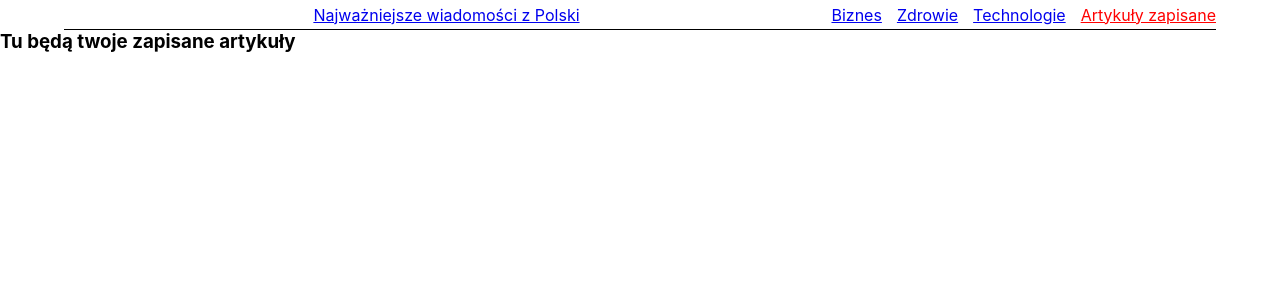
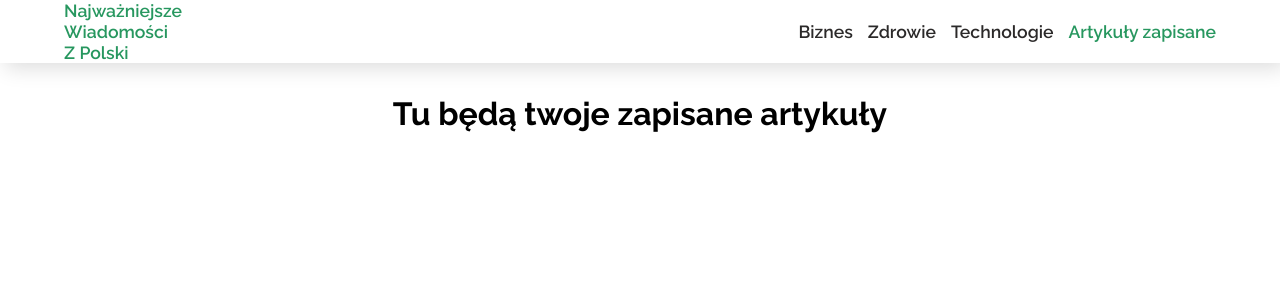
Before and after one commit to oladabro/hot-news, a React (Create React App) app: page /#/articles-for-later in a window 1280 px wide. Shown: the top 300 px of the page. Built offline with nearby package versions, Linux system fonts and the light colour scheme; no server answers.

Commit message:
add styling to all sections

```diff
--- a/public/index.html
+++ b/public/index.html
@@ -37,7 +37,12 @@
       integrity="sha512-iBBXm8fW90+nuLcSKlbmrPcLa0OT92xO1BIsZ+ywDWZCvqsWgccV3gFoRBv0z+8dLJgyAHIhR35VZc2oM/gI1w=="
       crossorigin="anonymous"
     /> -->
-    <!-- <link rel="stylesheet" href="../src/index.css" -->
+
+    <link rel="preconnect" href="https://fonts.gstatic.com" />
+    <link
+      href="https://fonts.googleapis.com/css2?family=Raleway:wght@100;200;300;400;500;600;700;800&display=swap"
+      rel="stylesheet"
+    />
     <title>React App</title>
   </head>
   <body>
--- a/src/components/Article.js
+++ b/src/components/Article.js
@@ -4,19 +4,23 @@ function Article({ article }) {
   const style = {
     width: '100%',
   };
-
+  console.log(article.urlToImage);
   return (
     <article className='article'>
       <div className='article-img'>
-        <img style={style} src={`${article.urlToImage}`} alt='photo' />
+        {article.urlToImage == null ? (
+          <img style={style} src={require('../images/news.jpg').default} />
+        ) : (
+          <img style={style} src={`${article.urlToImage}`} alt='photo' />
+        )}
         <p>{article.source.name}</p>
       </div>
       <div className='article-description'>
         <h3>{article.title}</h3>
-        <small>{article.publishedAt.slice(0, 10)}</small>
+        <p>{article.publishedAt.slice(0, 10)}</p>
         <p>{article.description}</p>
 
-        <a href={article.url} target='_blank'>
+        <a href={article.url} target='_blank' className='read-more'>
           Read More
         </a>
       </div>
--- a/src/components/ArticlesForLater.js
+++ b/src/components/ArticlesForLater.js
@@ -1,10 +1,15 @@
 import React from 'react';
+import { useEffect } from 'react';
 
 export default function ArticlesForLater() {
   console.log('akuku');
+
+  useEffect(() => {
+    window.scrollTo(0, 0);
+  }, []);
   return (
-    <div>
-      <h3>Tu będą twoje zapisane artykuły</h3>
+    <div className='for-later'>
+      <h1>Tu będą twoje zapisane artykuły</h1>
     </div>
   );
 }
--- a/src/components/ListArticles.js
+++ b/src/components/ListArticles.js
@@ -34,6 +34,7 @@ const reducer = (state, action) => {
 const ListArticles = () => {
   const [state, dispatch] = useReducer(reducer, initialState);
   const { category } = useParams();
+  // const [position, setPosition] = useState[(0, 0)];
 
   // fetch data
 
@@ -59,6 +60,7 @@ const ListArticles = () => {
 
   useEffect(() => {
     fetchData(category);
+    window.scrollTo(0, 0);
   }, [category]);
 
   const { loading, articles, error } = state;
--- a/src/components/Navbar.js
+++ b/src/components/Navbar.js
@@ -3,32 +3,52 @@ import { NavLink } from 'react-router-dom';
 import '../index.css';
 
 export default function Navbar() {
+  const text = `Najważniejsze\nWiadomości\nZ Polski`;
+
   return (
     <header>
       <div className='container'>
         <div>
-          <NavLink to='/'>Najważniejsze wiadomości z Polski</NavLink>
+          <NavLink className='link' activeClassName='link-selected' to='/'>
+            {text}
+          </NavLink>
         </div>
 
         <nav>
           <ul>
             <li>
-              <NavLink to='/business' activeStyle={{ color: 'red' }}>
+              <NavLink
+                to='/business'
+                className='link'
+                activeClassName='link-selected'
+              >
                 Biznes
               </NavLink>
             </li>
             <li>
-              <NavLink to='/health' activeStyle={{ color: 'red' }}>
+              <NavLink
+                to='/health'
+                className='link'
+                activeClassName='link-selected'
+              >
                 Zdrowie
               </NavLink>
             </li>
             <li>
-              <NavLink to='/technology' activeStyle={{ color: 'red' }}>
+              <NavLink
+                to='/technology'
+                className='link'
+                activeClassName='link-selected'
+              >
                 Technologie
               </NavLink>
             </li>
             <li>
-              <NavLink to='/articles-for-later' activeStyle={{ color: 'red' }}>
+              <NavLink
+                to='/articles-for-later'
+                className='link'
+                activeClassName='link-selected'
+              >
                 Artykuły zapisane
               </NavLink>
             </li>
--- a/src/index.css
+++ b/src/index.css
@@ -5,49 +5,49 @@
 }
 
 :root {
-  /* --navcolor: rgba(39, 151, 95, 255); */
+  --primaryColor: rgba(39, 151, 95, 255);
 }
 
 body {
-  margin: 0;
-  font-family: -apple-system, BlinkMacSystemFont, 'Segoe UI', 'Roboto', 'Oxygen',
-    'Ubuntu', 'Cantarell', 'Fira Sans', 'Droid Sans', 'Helvetica Neue',
-    sans-serif;
+  font-family: 'Raleway', sans-serif;
   -webkit-font-smoothing: antialiased;
   -moz-osx-font-smoothing: grayscale;
-  background-color: var(--navcolor);
-}
-
-code {
-  font-family: source-code-pro, Menlo, Monaco, Consolas, 'Courier New',
-    monospace;
 }
 
 .container {
   background-color: #ffffff;
+  width: 90vw;
+  max-width: 1200px;
+  margin: 0 auto;
 }
+
 /* styling header */
 
-header .container::before {
-  /* content: '\f41b'; */
+header {
+  position: sticky;
+  top: 0;
+  box-shadow: 5px 5px 20px 0px #ddd;
+  background-color: #ffffff;
+  display: flex;
+  align-items: center;
+  z-index: 2;
+}
+
+/* header .container div:first-of-type::before {
   content: '\f39e';
+  display: inline;
   font-weight: 900;
   font-family: 'Font Awesome 5 Free';
-  /* color: var(--navcolor); */
-  color: green;
   font-style: normal;
   font-variant: normal;
   text-rendering: auto;
   -webkit-font-smoothing: antialiased;
-}
+} */
 
 header .container {
   display: flex;
   justify-content: space-between;
   align-items: center;
-  height: 30px;
-  border-bottom: 1px solid black;
-  position: sticky;
 }
 
 nav ul {
@@ -57,24 +57,90 @@ nav ul {
 nav ul li {
   list-style: none;
   margin-left: 15px;
+  transition: all 0.2s ease-in-out;
 }
+nav ul li:hover {
+  transform: scale(1.1);
+}
+
+/* styliing articles */
 
 .article {
   padding: 30px;
   display: flex;
+  width: 100%;
+  margin: 50px auto;
+  border-radius: 17px;
+  box-shadow: 5px 5px 20px 0px #ddd;
+  /* box-shadow: 4px 4px 25px -5px #ddd; */
 }
 .article-img {
   margin-right: 40px;
   width: 30vw;
+  border-radius: 10px;
 }
+
 .article-img p {
   font-size: 0.8em;
+  font-weight: 300;
 }
 .article-description {
   width: 65%;
+  position: relative;
+  min-height: 200px;
 }
 
-.container {
-  width: 90vw;
-  margin: 0 auto;
+/* .article-description h3 {
+  color: #4d4d4d;
+} */
+
+.article-description p:first-of-type {
+  font-size: 0.8rem;
+  margin: 10px 0;
 }
+
+.article-description p:nth-of-type(2) {
+  line-height: 1.4rem;
+  margin-bottom: 1.1rem;
+}
+
+.read-more {
+  text-decoration: none;
+  background-color: var(--primaryColor);
+  color: #ffffff;
+  padding: 10px 15px;
+  position: absolute;
+  bottom: 1.1rem;
+  border-radius: 3px;
+  transition: 0.2s ease-in-out;
+}
+
+.read-more:hover {
+  transform: scale(1.1);
+}
+
+.link {
+  text-decoration: none;
+  color: #2b2929;
+  font-size: 1.1rem;
+  font-weight: 600;
+}
+/* .link:hover {
+  transform: scale(1.1);
+} */
+
+.link-selected {
+  color: var(--primaryColor);
+  text-decoration: none;
+}
+
+.for-later {
+  height: 100vh;
+  display: flex;
+  justify-content: center;
+  margin-top: 2rem;
+}
+
+.link:nth-of-type(1) {
+  white-space: pre-wrap;
+}
```
Also changed, not shown: src/images/news.jpg (added).
